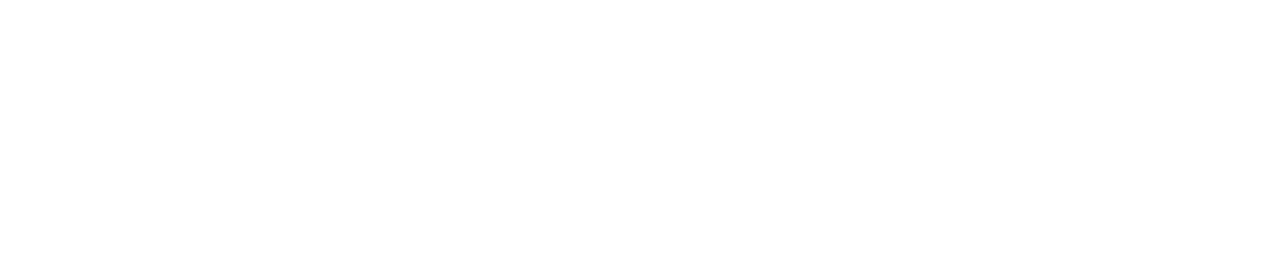
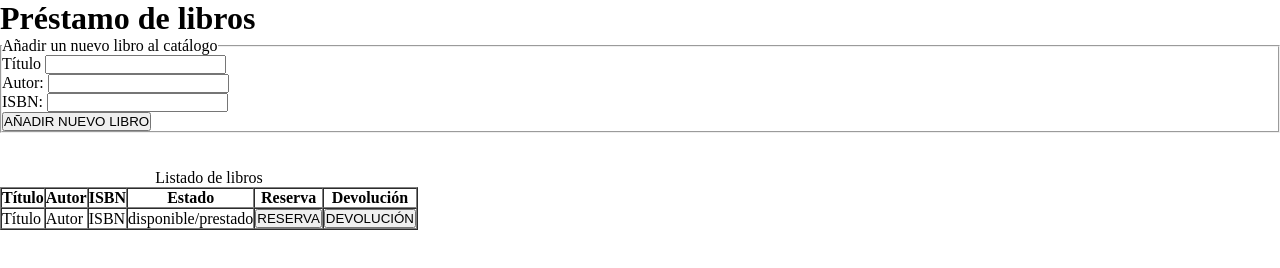
Before and after one commit to IreneSaizdg/practica_poo-biblioteca, a plain HTML site: page index.html in a window 1280 px wide. Drawn offline with Linux system fonts and the light colour scheme.

Commit message:
ADD: basic HTML & pseudocode

```diff
--- a/index.html
+++ b/index.html
@@ -8,7 +8,67 @@
     <link rel="stylesheet" href="/css/main.css">
 </head>
 <body>
+    <header>
+        <h1>Préstamo de libros</h1>
+    </header>
 
+    <main>
+        <!--Formulario de entrada de libros -->
+        <section id="bookEntryForm">
+            <form action="/my-handling-form-page" method="post">
+                <fieldset>
+                    <legend>Añadir un nuevo libro al catálogo</legend>
+                    <p>
+                        <label for="bookTitle">Título</label>
+                        <input type="text" id="bookTitle" name="bookTitle" required/>
+                    </p>
+                    <p>
+                        <label for="bookAuthor">Autor:</label>
+                        <input type="email" id="bookAuthor" name="bookAuthor" required/>
+                    </p>
+                    <p>
+                        <label for="bookISBN">ISBN:</label>
+                        <input type="email" id="bookISBN" name="bookISBN" required/>
+                    </p>
+                    <p><button type="submit">AÑADIR NUEVO LIBRO</button></p>
+                </fieldset>
+            </form>
+        </section>
+
+
+        <br><br>
+
+        <!--Listado/Tabla de libros -->
+        <section id="bookListContainer">
+            <table  border="1" cellspacing="0">
+                <caption> Listado de libros</caption>
+                <thead>
+                    <tr>
+                        <th>Título</th>
+                        <th>Autor</th>
+                        <th>ISBN</th>
+                        <th>Estado</th>
+                        <th>Reserva</th>
+                        <th>Devolución</th>
+                    </tr>
+                </thead>
+                <tbody id="bookListBody">
+                    <tr class="bookListRow">
+                        <td>Título</td>
+                        <td>Autor</td>
+                        <td>ISBN</td>
+                        <td class="bookStatus">disponible/prestado</td>
+                        <td>
+                            <button class="buttonReserva">RESERVA</button>
+                        </td>
+                        <td>
+                            <button class="buttonDevolucion">DEVOLUCIÓN</button>
+                        </td>
+                    </tr>
+                </tbody>
+            </table>
+        </section>
+    </main>
     <script src="js/main.js"></script>
 </body>
 </html>
```
Also changed, not shown: js/main.js (+62 -0 lines).
